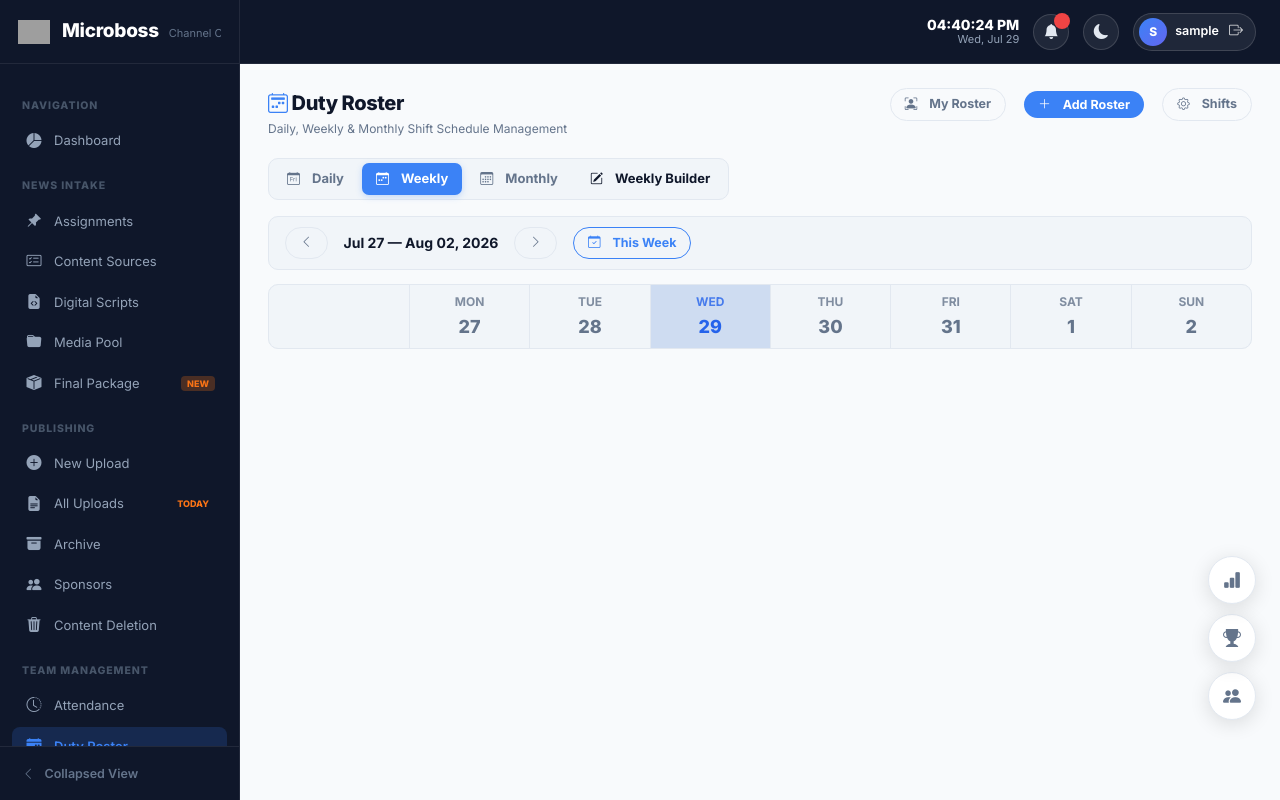
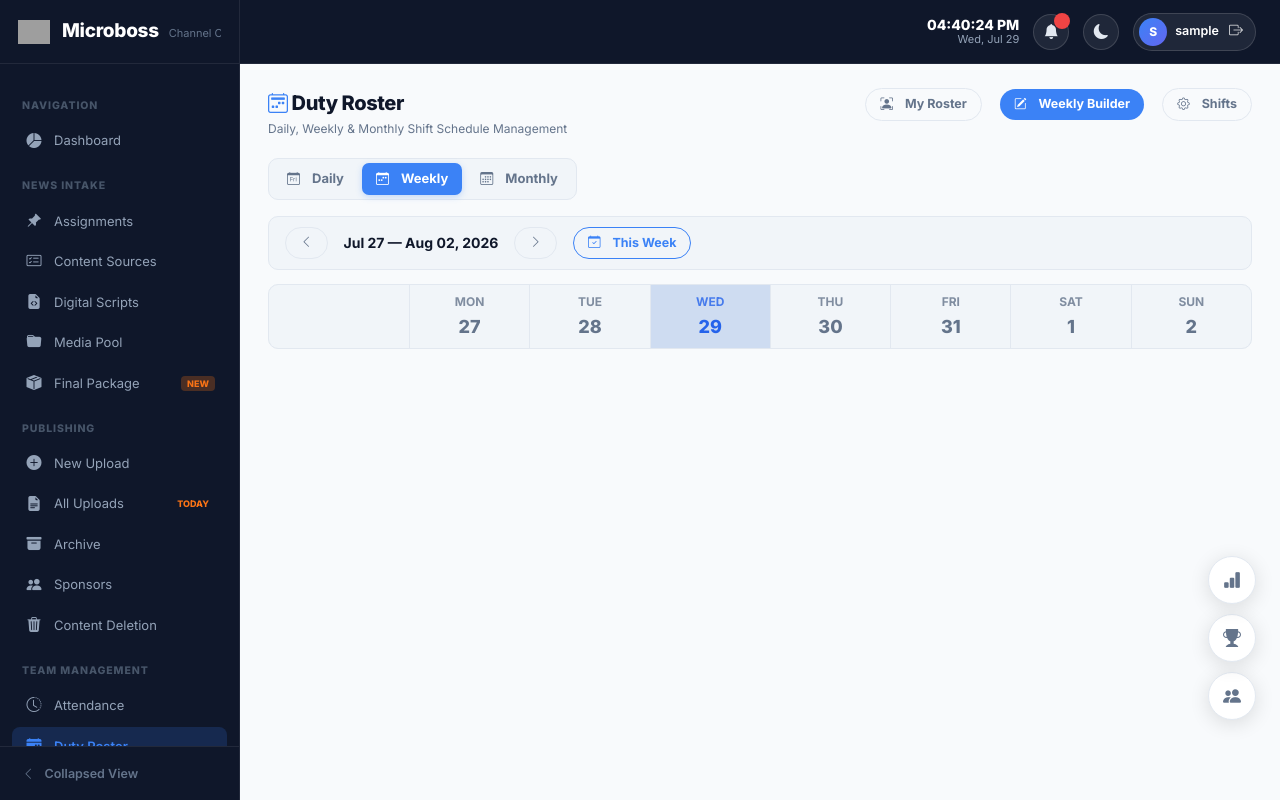
Before and after one commit to jobaerlisedu/microboss, a Django app: page /cms/roster/ in a window 1280 px wide. Run offline with Django 5.2, Linux system fonts and the light colour scheme; the visitor is signed in with stand-in values (Sample User, id 1); data comes from the database, SQL or seed files in the repository; data that the repository does not hold is empty; parts of the project's set-up code (start-up, migrations or seed data) failed here and were passed over; grey boxes are pictures that could not be loaded.

Commit message:
refactor: replace Add Roster with Weekly Builder button, remove duplicate

```diff
--- a/templates/cms/roster.html
+++ b/templates/cms/roster.html
@@ -9,9 +9,9 @@
       <i class="bi bi-person-bounding-box me-1"></i> My Roster
     </a>
     {% if user.is_admin %}
-      <button class="btn btn-primary btn-sm ms-2" onclick="document.getElementById('rosterFormOverlay').classList.remove('hidden')">
-        <i class="bi bi-plus-lg me-1"></i> Add Roster
-      </button>
+      <a class="btn btn-primary btn-sm ms-2" hx-get="{% url 'cms:cms-roster-weekly-builder' %}" hx-target="#tab-content" hx-swap="innerHTML">
+        <i class="bi bi-pencil-square me-1"></i> Weekly Builder
+      </a>
       <a class="btn btn-outline-secondary btn-sm ms-2" hx-get="{% url 'cms:cms-shift-manage' %}" hx-target="#tab-content" hx-swap="innerHTML">
         <i class="bi bi-gear me-1"></i> Shifts
       </a>
@@ -32,11 +32,6 @@
   <a class="btn {% if view_mode == 'month' %}btn-primary{% else %}btn-ghost{% endif %}" hx-get="{% url 'cms:cms-roster' %}?view=month" hx-target="#tab-content" hx-swap="innerHTML">
     <i class="bi bi-calendar3 me-1"></i>Monthly
   </a>
-  {% if user.is_admin %}
-  <a class="btn btn-accent btn-sm" hx-get="{% url 'cms:cms-roster-weekly-builder' %}" hx-target="#tab-content" hx-swap="innerHTML">
-    <i class="bi bi-pencil-square me-1"></i>Weekly Builder
-  </a>
-  {% endif %}
 </div>
 
 {% if view_mode == 'day' %}
```
